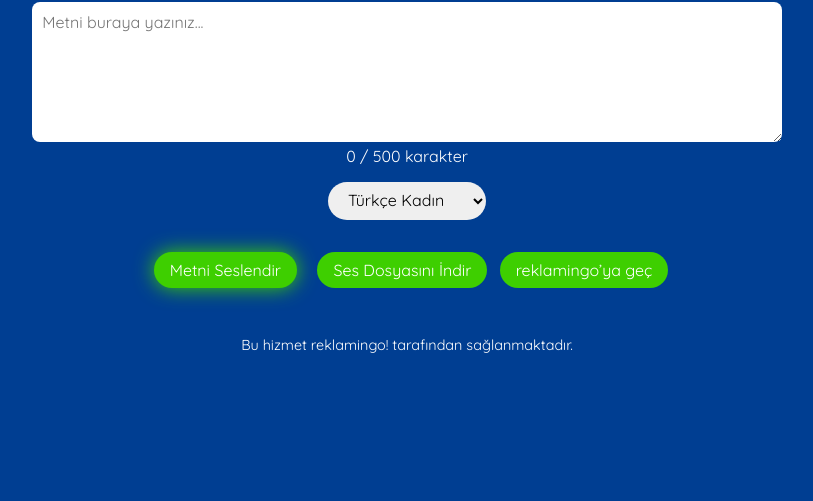
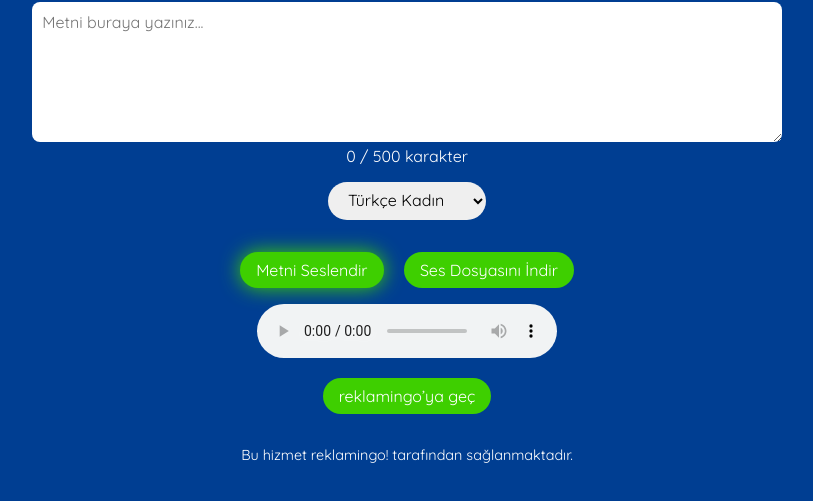
Before and after one commit to reklamingo/reklamingotts, a website: page index.html in a window 1280 px wide. Shown: the part 177-678 px from the top of the page, without its empty margins (233-1046 px from the left). Drawn offline with Linux system fonts and the light colour scheme.

Commit message:
Update index.html

```diff
--- a/index.html
+++ b/index.html
@@ -23,7 +23,9 @@
     <br/>
     <button id="speak-button" class="glow">Metni Seslendir</button>
     <button id="download-button">Ses Dosyasını İndir</button>
-    <audio id="audio-player" controls style="display:none;"></audio>
+    <div id="audioPlayerContainer">
+  <audio id="audio-player" controls></audio>
+</div>
     <a href="https://reklamingo.com.tr" class="go-button">reklamingo’ya geç</a>
     <footer>Bu hizmet reklamingo! tarafından sağlanmaktadır.</footer>
   </div>
```
